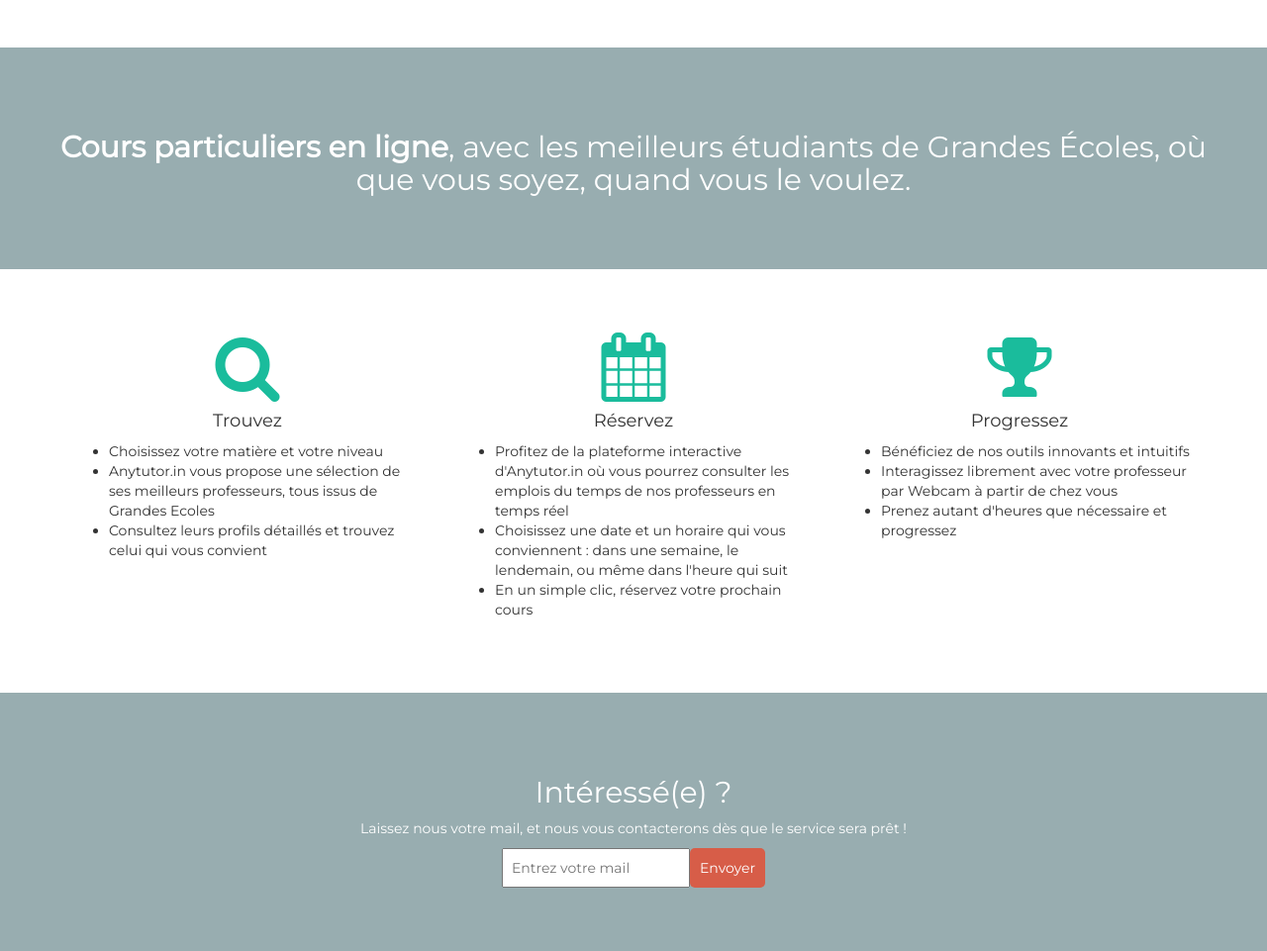
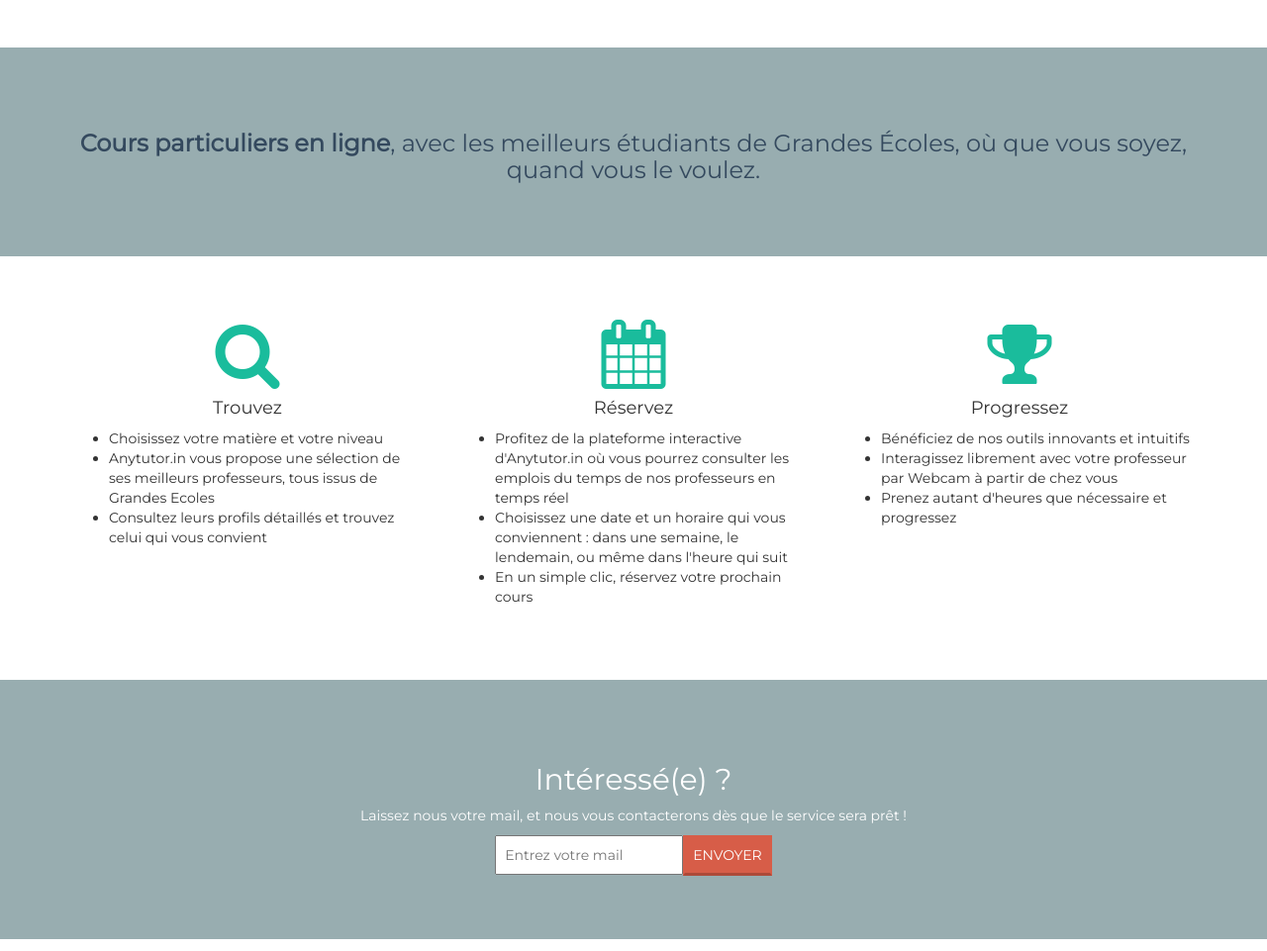
Before and after one commit to anthonyray/tutorin, a website: page public/index.html in a window 1280 px wide. Shown: the part 580-1541 px from the top of the page at 99% size. Drawn offline with nearby package versions, Linux system fonts and the light colour scheme.

Commit message:
Design landing page modifications

```diff
--- a/public/css/stylesheet.css
+++ b/public/css/stylesheet.css
@@ -89,11 +89,14 @@ body
 
 #submit-button
 {
-	border-radius: 5px;
+	border-radius: 0px;
 	color : white;
 	border-width: 2px;
 	padding : 8px;
 	background-color: #D75D48;
+	border-bottom-style: solid;
+	border-bottom-color : #ad4a39;
+	border-bottom-width: 3px;
 }
 
 #email
@@ -107,14 +110,14 @@ body
 	font-size : 5em;
 }
 
-.color-bg
-{
-	background : pink;
-}
-
 .red-text
 {
 	color :#D75D48;
+}
+
+.blue-text
+{
+	color : #34495e;
 }
 
 .turquoise-text
--- a/public/index.html
+++ b/public/index.html
@@ -31,7 +31,7 @@
 	</div>
 	<div class="container-fluid text-center" id="quote-container">
 		<div class="row">
-			<h2><b>Cours particuliers en ligne</b>, avec les meilleurs étudiants de Grandes Écoles, où que vous soyez, quand vous le voulez.</h2>
+			<h3 class="blue-text"><b>Cours particuliers en ligne</b>, avec les meilleurs étudiants de Grandes Écoles, où que vous soyez, quand vous le voulez.</h3>
 		</div>
 	</div>
 	</div>
@@ -73,7 +73,7 @@
 			<h2> Intéressé(e) ?</h2>
 			<p>Laissez nous votre mail, et nous vous contacterons dès que le service sera prêt !</p>
 			<form class="form-inline" role="form">
-				<div class="form-group"><input id="email" placeholder="Entrez votre mail"></div><button type="submit" class="btn" id="submit-button">Envoyer</button>
+				<div class="form-group"><input id="email" placeholder="Entrez votre mail"></div><button type="submit" class="btn" id="submit-button">ENVOYER</button>
 			</form>
 		</div>
 	</div>
```
